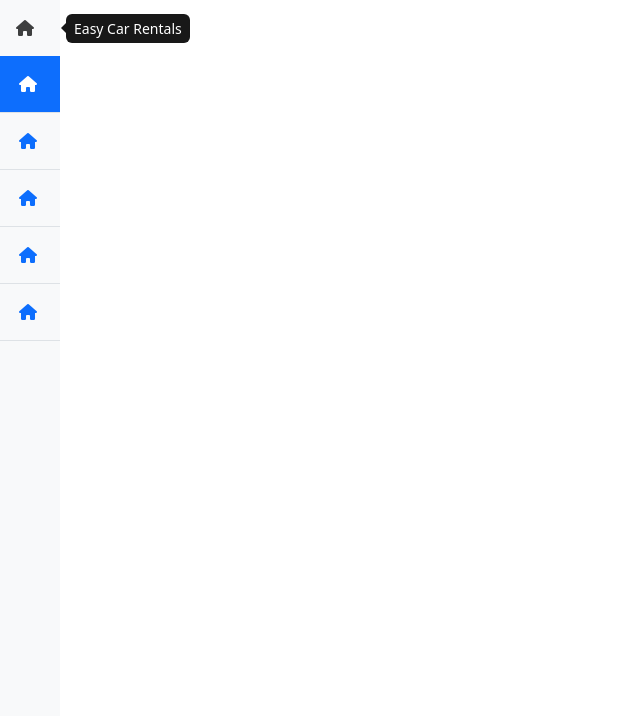
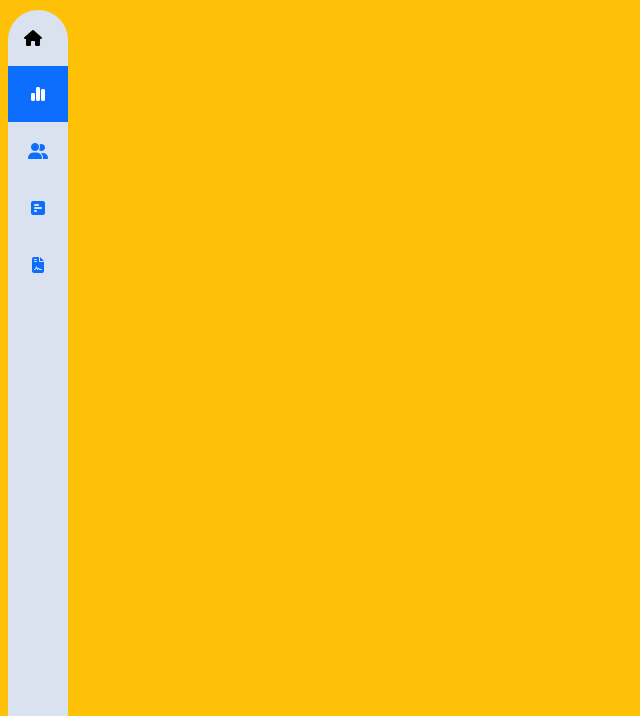
Before and after one commit to DilanKz/Car_Rental_System, a plain HTML site: page FrontEnd/pages/admin.html in a window 1280 px wide. Shown: the top 716 px of the page, without its empty margins (0-640 px from the left). Drawn offline with Linux system fonts and the light colour scheme.

Commit message:
Update admin.html

```diff
--- a/FrontEnd/pages/admin.html
+++ b/FrontEnd/pages/admin.html
@@ -10,6 +10,7 @@
     <link rel="stylesheet" href="../assets/bootstrap/css/bootstrap.min.css">
     <script src="../assets/bootstrap/js/bootstrap.bundle.min.js"></script>
     <script src="../assets/js/jquery-3.7.1.min.js"></script>
+    <link rel="stylesheet" href="../assets/css/admin.css">
 
 
 </head>
@@ -17,35 +18,32 @@
 <body>
 
 
-<div class="d-flex flex-column flex-shrink-0 bg-body-tertiary vh-100" style="width: 60px;">
-    <a href="#" class="d-block p-3 link-body-emphasis text-decoration-none" data-bs-toggle="tooltip" data-bs-placement="right" data-bs-original-title="Easy Car Rentals">
-        <i class="me-1 fa-solid fa-house"></i></a>
+<main class="w-25 position-fixed" style="top: 10px; z-index: 50">
+
+    <div class="ms-2 rounded-5 d-flex flex-column flex-shrink-0 " style="width: 60px; height: 96vh; background-color: #DBE2EF">
+        <a href="#" class=" d-block p-3 link-body-emphasis text-decoration-none" data-bs-toggle="tooltip" data-bs-placement="right" data-bs-original-title="Easy Car Rentals">
+            <i class=" fa-solid fa-house"></i>
             <span class="visually-hidden show">Easy Car Rentals</span>
         </a>
         <ul class="nav nav-pills nav-flush flex-column mb-auto text-center">
             <li class="nav-item">
-            <a href="#" class="nav-link active py-3 border-bottom rounded-0" aria-current="page" data-bs-toggle="tooltip" data-bs-placement="right" aria-label="Home" data-bs-original-title="Home">
-                <i class="me-1 fa-solid fa-house"></i>
+                <a id="btnDashboard" href="#" class="nav-link active py-3 border-bottom rounded-0" aria-current="page" data-bs-toggle="tooltip" data-bs-placement="right" aria-label="Home" data-bs-original-title="Dashboard">
+                    <i class="fa-solid fa-chart-simple"></i>
                 </a>
             </li>
             <li>
-            <a href="#" class="nav-link py-3 border-bottom rounded-0" data-bs-toggle="tooltip" data-bs-placement="right" aria-label="Dashboard" data-bs-original-title="Dashboard">
-                <i class="me-1 fa-solid fa-house"></i>
+                <a id="btnAccount" href="#" class="bottomLine nav-link py-3 border-bottom rounded-0" data-bs-toggle="tooltip" data-bs-placement="right" aria-label="Dashboard" data-bs-original-title="Account hub">
+                    <i class="fa-solid fa-user-group"></i>
                 </a>
             </li>
             <li>
-            <a href="#" class="nav-link py-3 border-bottom rounded-0" data-bs-toggle="tooltip" data-bs-placement="right" aria-label="Orders" data-bs-original-title="Orders">
-                <i class="me-1 fa-solid fa-house"></i>
+                <a id="btnRequests" href="#" class="bottomLine nav-link py-3 border-bottom rounded-0" data-bs-toggle="tooltip" data-bs-placement="right" aria-label="Orders" data-bs-original-title="Requests">
+                    <i class="fa-solid fa-square-poll-horizontal"></i>
                 </a>
             </li>
             <li>
-            <a href="#" class="nav-link py-3 border-bottom rounded-0" data-bs-toggle="tooltip" data-bs-placement="right" aria-label="Products" data-bs-original-title="Products">
-                <i class="me-1 fa-solid fa-house"></i>
-            </a>
-        </li>
-        <li>
-            <a href="#" class="nav-link py-3 border-bottom rounded-0" data-bs-toggle="tooltip" data-bs-placement="right" aria-label="Customers" data-bs-original-title="Customers">
-                <i class="me-1 fa-solid fa-house"></i>
+                <a id="btnCars" href="#" class="bottomLine nav-link py-3 border-bottom rounded-0" data-bs-toggle="tooltip" data-bs-placement="right" aria-label="Products" data-bs-original-title="Manage Cars">
+                    <i class="fa-solid fa-file-contract"></i>
                 </a>
             </li>
         </ul>
@@ -63,6 +61,14 @@
         </div>
     </div>
 
+</main>
+
+<main class="bg-warning vh-100">
+
+
+
+</main>
+
 
 <script src="../controllers/adminDashboardController.js"></script>
 
```
Lines whose indentation alone changed are shown as unchanged.
